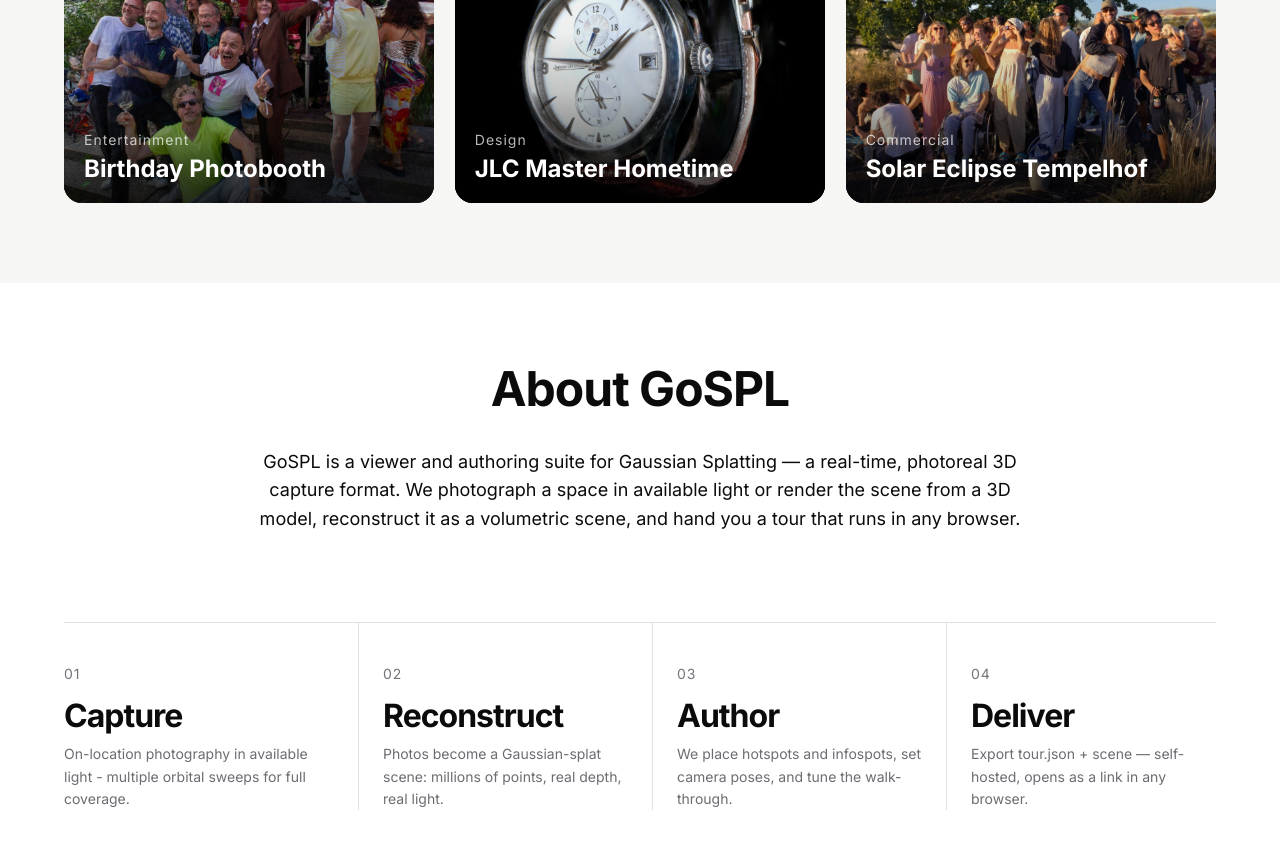
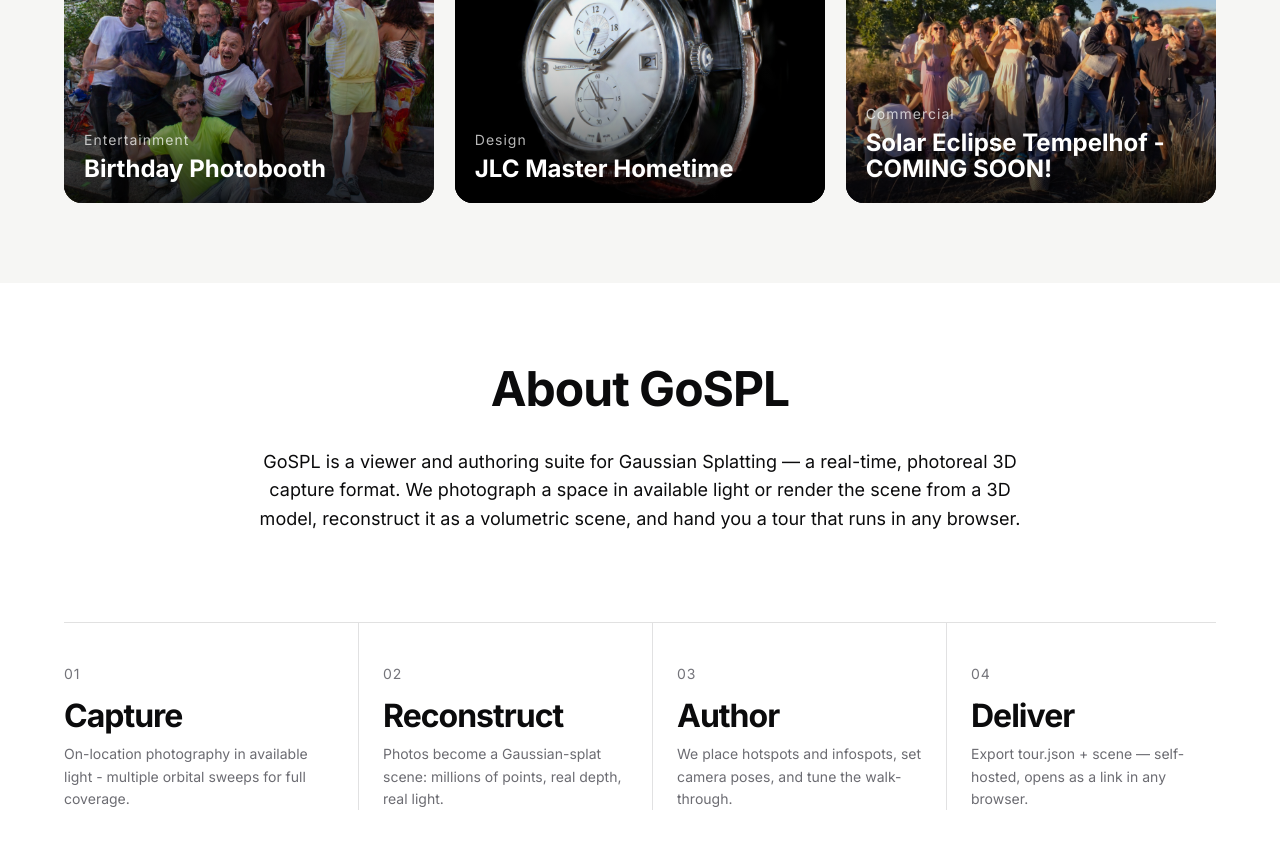
Before and after one commit to jwkoenig/GoSPL.Website, a Next.js app: page / in a window 1280 px wide. Shown: the part 1660-2506 px from the top of the page. Built offline with nearby package versions, Linux system fonts and the light colour scheme.

Commit message:
Mark Solar Eclipse Tempelhof project as coming soon
Co-Authored-By: Claude Sonnet 5 <noreply@anthropic.com>
Claude-Session: https://claude.ai/code/session_017x9TFZNmCVMSCuSJ82fLPz

```diff
--- a/data/projects.js
+++ b/data/projects.js
@@ -87,7 +87,7 @@ export const PROJECTS = [
   },
   {
     id: 'sofi',
-    title: 'Solar Eclipse Tempelhof',
+    title: 'Solar Eclipse Tempelhof - COMING SOON!',
     type: 'Commercial',
     place: 'Berlin, Germany',
     year: '2026',
```
